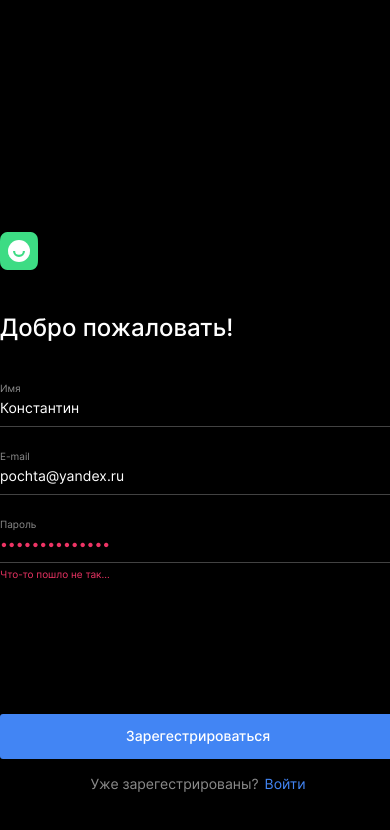
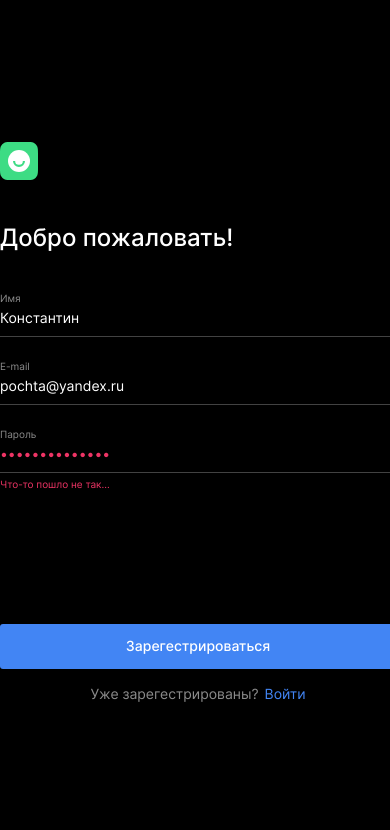
Before and after one commit to nivnikoff/movies-explorer-frontend, a React (Create React App) app: page /signup in a window 390 px wide. Shown: the top 830 px of the page. Built offline with nearby package versions, Linux system fonts and the light colour scheme.

Commit message:
PageNotFound styles for 768px added

```diff
--- a/src/components/Login/Login.css
+++ b/src/components/Login/Login.css
@@ -1,9 +1,11 @@
 .login {
   width: 396px;
+  height: 100vh;
   padding: 0;
   margin: 0 auto;
   display: flex;
   flex-direction: column;
+  justify-content: center;
   align-items: center;
 }
 
@@ -13,12 +15,6 @@
   display: flex;
   flex-direction: column;
   gap: 40px;
-}
-
-@media screen and (max-width: 768px) {
-  .login__header {
-    padding: 232px 0 40px;
-  }
 }
 
 .login__logo {
--- a/src/components/PageNotFound/PageNotFound.css
+++ b/src/components/PageNotFound/PageNotFound.css
@@ -1,8 +1,9 @@
 .not-found {
-  padding: 246px 0 60px;
+  height: 100vh;
   margin: 0 auto;
   display: flex;
   flex-direction: column;
+  justify-content: center;
   align-items: center;
 }
 
--- a/src/components/Register/Register.css
+++ b/src/components/Register/Register.css
@@ -1,9 +1,11 @@
 .register {
   width: 396px;
+  height: 100vh;
   padding: 0;
   margin: 0 auto;
   display: flex;
   flex-direction: column;
+  justify-content: center;
   align-items: center;
 }
 
@@ -13,12 +15,6 @@
   display: flex;
   flex-direction: column;
   gap: 40px;
-}
-
-@media screen and (max-width: 768px) {
-  .register__header {
-    padding: 232px 0 40px;
-  }
 }
 
 .register__logo {
```
